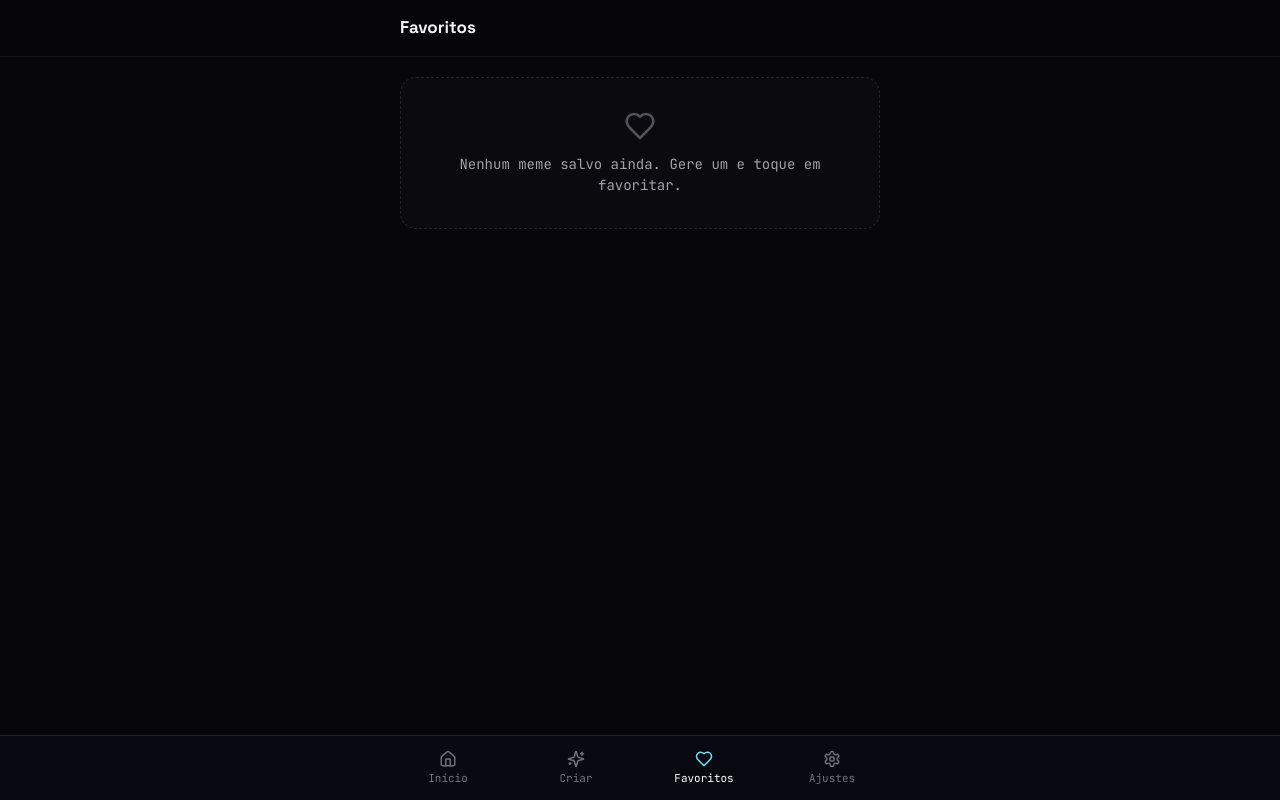
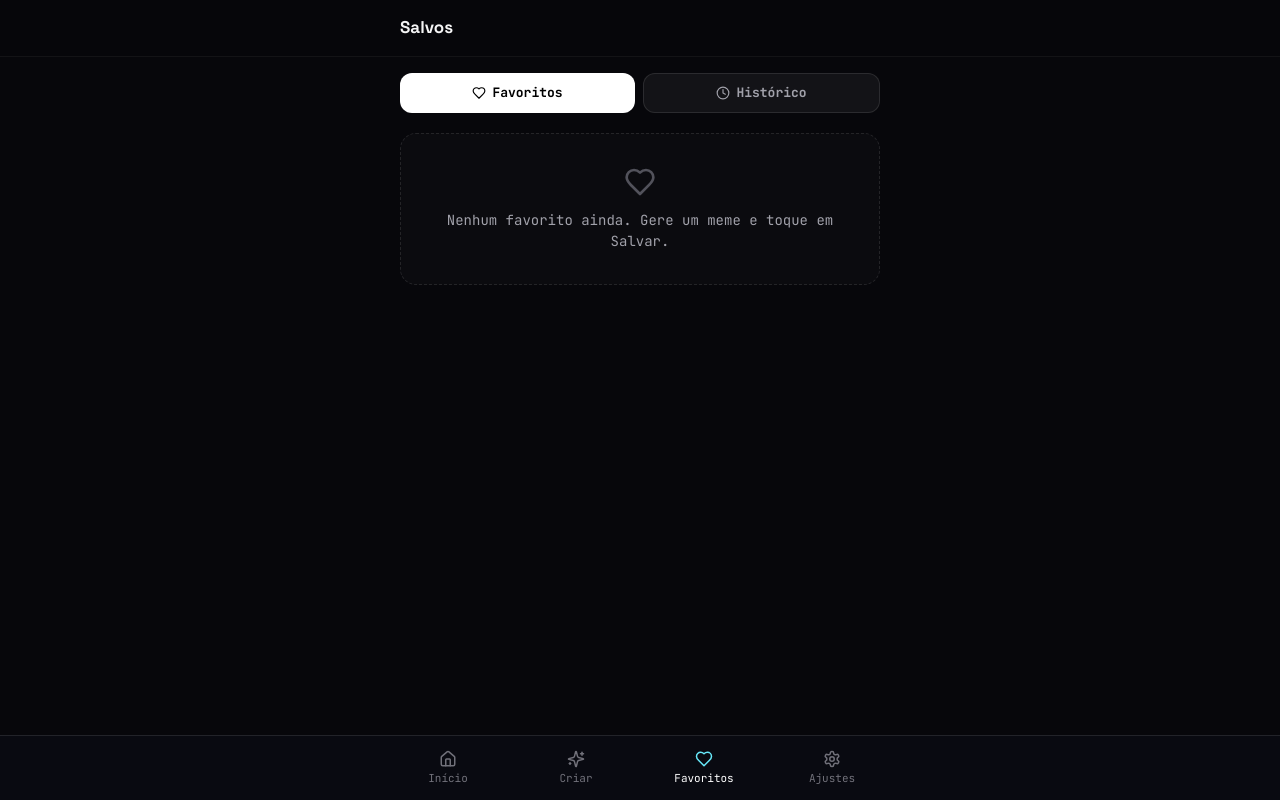
Before and after one commit to jadiel054/bugmeme, a Next.js app: page /favoritos in a window 1280 px wide. Built offline with nearby package versions, Linux system fonts and the light colour scheme.

Commit message:
feat: favorites + local history tabs

```diff
--- a/app/favoritos/page.tsx
+++ b/app/favoritos/page.tsx
@@ -2,14 +2,18 @@
 
 import { useEffect, useState } from "react";
 import { loadFavorites, saveFavorites, type SavedMeme } from "@/lib/prefs";
+import { loadHistory, clearHistory } from "@/lib/history";
 import { UNIVERSES } from "@/lib/universes";
-import { Heart, Trash2 } from "lucide-react";
+import { Heart, Trash2, Clock, Eraser } from "lucide-react";
 
 export default function FavoritosPage() {
+  const [tab, setTab] = useState<"fav" | "hist">("fav");
   const [list, setList] = useState<SavedMeme[]>([]);
+  const [history, setHistory] = useState<SavedMeme[]>([]);
 
   useEffect(() => {
     setList(loadFavorites());
+    setHistory(loadHistory());
   }, []);
 
   const remove = (id: string) => {
@@ -18,31 +22,15 @@ export default function FavoritosPage() {
     saveFavorites(next);
   };
 
-  return (
-    <div className="min-h-screen bg-[#07070b] text-zinc-100">
-      <header className="sticky top-0 z-20 border-b border-white/5 bg-[#07070b]/95 backdrop-blur-xl">
-        <div className="max-w-lg mx-auto px-4 h-14 flex items-center">
-          <h1 className="font-display font-bold text-[17px]">Favoritos</h1>
-        </div>
-      </header>
+  const wipeHistory = () => {
+    clearHistory();
+    setHistory([]);
+  };
 
-      <main className="max-w-lg mx-auto px-4 pt-5 pb-28">
-        {list.length === 0 ? (
-          <div className="rounded-2xl border border-dashed border-white/10 bg-white/[0.02] p-8 text-center">
-            <Heart className="w-8 h-8 text-zinc-600 mx-auto mb-3" />
-            <p className="text-[14px] text-zinc-400">
-              Nenhum meme salvo ainda. Gere um e toque em favoritar.
-            </p>
-          </div>
-        ) : (
-          <div className="space-y-3">
-            {list.map((item) => {
+  const renderItem = (item: SavedMeme, onRemove?: () => void) => {
     const universe = UNIVERSES.find((u) => u.id === item.universeId);
     return (
-                <div
-                  key={item.id}
-                  className="rounded-2xl border border-white/10 bg-[#12131b] p-4"
-                >
+      <div key={item.id} className="rounded-2xl border border-white/10 bg-[#12131b] p-4">
         <div className="flex items-start justify-between gap-3">
           <div className="min-w-0">
             <div className="text-[11px] text-zinc-500 mb-1">
@@ -51,23 +39,80 @@ export default function FavoritosPage() {
             <div className="font-display font-bold text-[15px] text-white leading-snug">
               {item.situacao}
             </div>
-                      <div className="mt-1 text-[13px] text-zinc-400 italic">
-                        "{item.desculpa}"
+            <div className="mt-1 text-[13px] text-zinc-400 italic">"{item.desculpa}"</div>
           </div>
-                    </div>
+          {onRemove && (
             <button
-                      onClick={() => remove(item.id)}
+              onClick={onRemove}
               className="w-9 h-9 rounded-full bg-white/5 flex items-center justify-center shrink-0"
             >
               <Trash2 className="w-4 h-4 text-zinc-400" />
             </button>
+          )}
         </div>
       </div>
     );
-            })}
+  };
+
+  return (
+    <div className="min-h-screen bg-[#07070b] text-zinc-100">
+      <header className="sticky top-0 z-20 border-b border-white/5 bg-[#07070b]/95 backdrop-blur-xl">
+        <div className="max-w-lg mx-auto px-4 h-14 flex items-center justify-between">
+          <h1 className="font-display font-bold text-[17px]">Salvos</h1>
+          {tab === "hist" && history.length > 0 && (
+            <button
+              onClick={wipeHistory}
+              className="text-[12px] text-zinc-400 flex items-center gap-1"
+            >
+              <Eraser className="w-3.5 h-3.5" /> Limpar
+            </button>
+          )}
         </div>
-        )}
+      </header>
+
+      <main className="max-w-lg mx-auto px-4 pt-4 pb-28">
+        <div className="flex gap-2 mb-5">
+          <button
+            onClick={() => setTab("fav")}
+            className={`flex-1 h-10 rounded-xl text-[13px] font-bold flex items-center justify-center gap-1.5 ${
+              tab === "fav" ? "bg-white text-black" : "bg-white/5 text-zinc-400 border border-white/10"
+            }`}
+          >
+            <Heart className="w-3.5 h-3.5" /> Favoritos
+          </button>
+          <button
+            onClick={() => setTab("hist")}
+            className={`flex-1 h-10 rounded-xl text-[13px] font-bold flex items-center justify-center gap-1.5 ${
+              tab === "hist" ? "bg-white text-black" : "bg-white/5 text-zinc-400 border border-white/10"
+            }`}
+          >
+            <Clock className="w-3.5 h-3.5" /> Histórico
+          </button>
+        </div>
+
+        {tab === "fav" &&
+          (list.length === 0 ? (
+            <Empty icon={<Heart className="w-8 h-8 text-zinc-600 mx-auto mb-3" />} text="Nenhum favorito ainda. Gere um meme e toque em Salvar." />
+          ) : (
+            <div className="space-y-3">{list.map((item) => renderItem(item, () => remove(item.id)))}</div>
+          ))}
+
+        {tab === "hist" &&
+          (history.length === 0 ? (
+            <Empty icon={<Clock className="w-8 h-8 text-zinc-600 mx-auto mb-3" />} text="Seu histórico de gerações aparece aqui." />
+          ) : (
+            <div className="space-y-3">{history.map((item) => renderItem(item))}</div>
+          ))}
       </main>
     </div>
   );
 }
+
+function Empty({ icon, text }: { icon: React.ReactNode; text: string }) {
+  return (
+    <div className="rounded-2xl border border-dashed border-white/10 bg-white/[0.02] p-8 text-center">
+      {icon}
+      <p className="text-[14px] text-zinc-400">{text}</p>
+    </div>
+  );
+}
```
Lines whose indentation alone changed are shown as unchanged.
